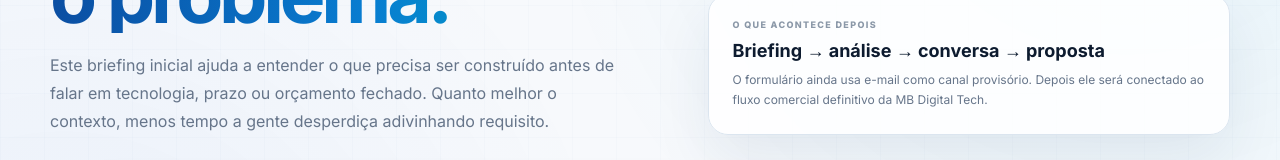
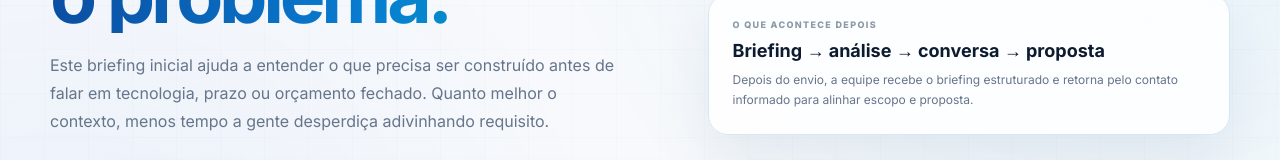
Before and after one commit to refreshmeat/MBdigitaltech, a Next.js app: page /orcamento in a window 1280 px wide. Shown: the part 391-551 px from the top of the page. Built offline with nearby package versions, Linux system fonts and the light colour scheme; no server answers.

Commit message:
copy: finalize quote flow messaging

```diff
--- a/app/orcamento/page.tsx
+++ b/app/orcamento/page.tsx
@@ -41,7 +41,7 @@ export default function OrcamentoPage() {
           <span>O que acontece depois</span>
           <strong>Briefing → análise → conversa → proposta</strong>
           <p>
-            O formulário ainda usa e-mail como canal provisório. Depois ele será conectado ao fluxo comercial definitivo da MB Digital Tech.
+            Depois do envio, a equipe recebe o briefing estruturado e retorna pelo contato informado para alinhar escopo e proposta.
           </p>
         </aside>
       </section>
```
